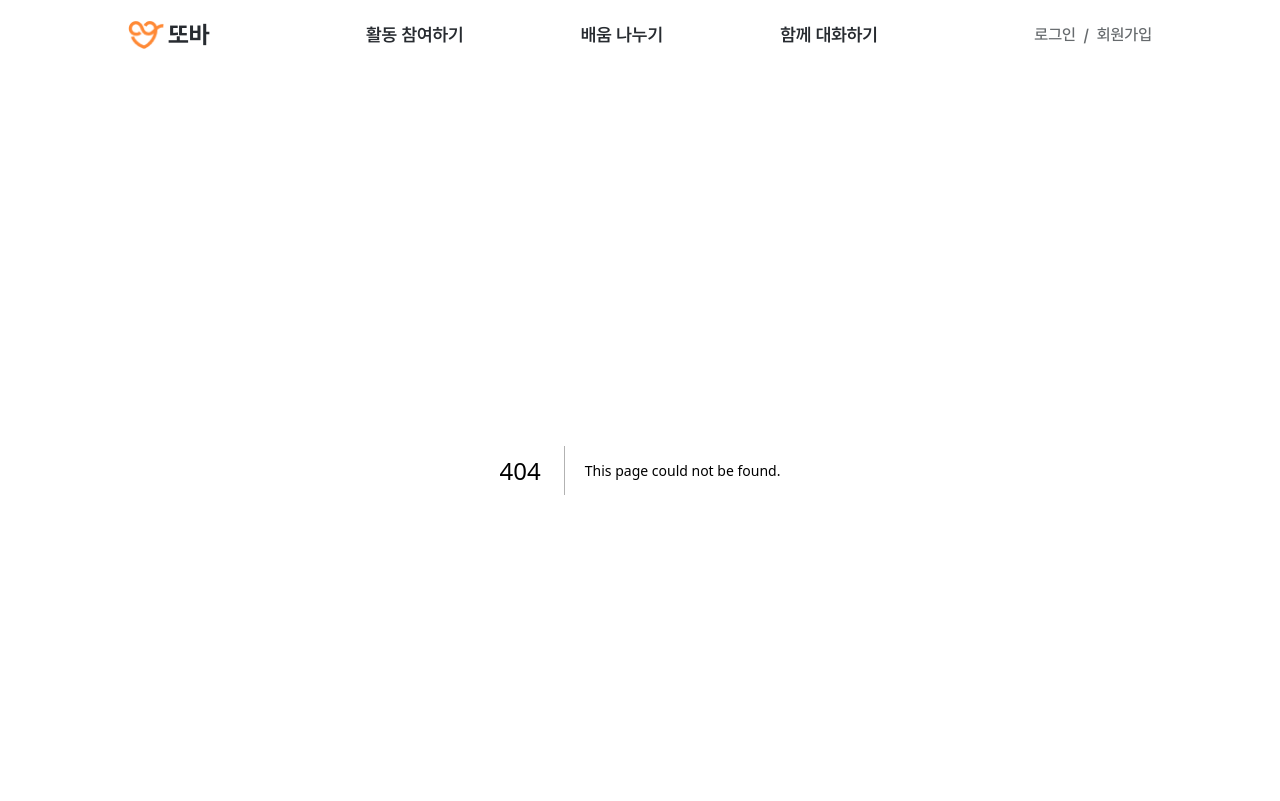
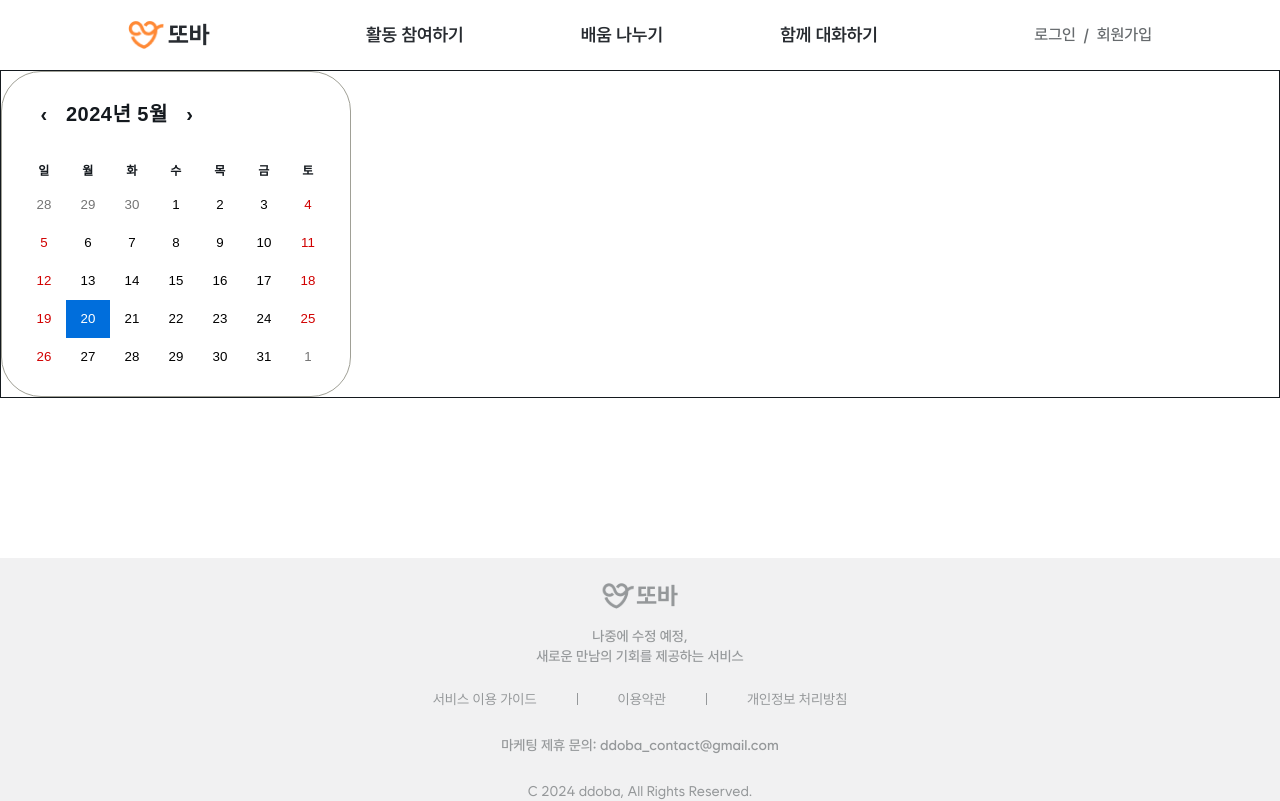
Before and after one commit to Kusitms-29th-Meetup-TeamE/Frontend, a Next.js app: page /chaemin/cal in a window 1280 px wide. Before the commit this address had no page. Shown: the top 801 px of the page. Built offline with nearby package versions, Linux system fonts and the light colour scheme; no server answers.

Commit message:
✅ Test(#98): calendar css and practice

```diff
--- /dev/null
+++ b/src/app/chaemin/cal/page.tsx
@@ -0,0 +1,53 @@
+'use client';
+
+import '@/styles/calendar.css';
+import 'react-calendar/dist/Calendar.css';
+
+import { useEffect, useMemo, useState } from 'react';
+import Calendar from 'react-calendar';
+
+import { useMyCalendar } from '@/hooks/api/useMyPage';
+import { MyCalendarListItem } from '@/types/mypage';
+
+import moment from 'moment';
+
+export default function MyCalendarTestPage() {
+  const [date, setDate] = useState(new Date());
+  //   const setCalendarDate = useSetRecoilState(selectedDate);
+
+  const month = moment(date).format('MM');
+
+  useEffect(() => {
+    // setCalendarDate(month);
+  }, [month]);
+
+  const handleDateChange = (newDate: Date) => {
+    setDate(newDate);
+  };
+
+  const { data } = useMyCalendar({
+    year: 2024,
+    month: 5,
+  });
+
+  const toMeetList: MyCalendarListItem[] = useMemo(
+    () => data?.appointments ?? [],
+    [data],
+  );
+
+  console.log('toMeetList', toMeetList);
+
+  return (
+    <div className="flex w-full border border-black">
+      <Calendar
+        formatDay={(locale, date) => moment(date).format('D')}
+        locale="ko"
+        onChange={() => handleDateChange}
+        value={date}
+        calendarType="gregory"
+        next2Label={null} // +1년 & +10년 이동 버튼 숨기기
+        prev2Label={null} // -1년 & -10년 이동 버튼 숨기기
+      />
+    </div>
+  );
+}
--- /dev/null
+++ b/src/styles/calendar.css
@@ -0,0 +1,82 @@
+.react-calendar {
+  width: 100%;
+  height: 100%;
+  /* max-width: 900px; */
+  padding: 20px;
+  border-radius: 40px;
+  border: 1px solid #a4a4a4;
+}
+
+/* 네비게이션 가운데 정렬 */
+.react-calendar__navigation {
+  justify-content: start;
+}
+
+.react-calendar__navigation {
+  font-size: 20px;
+  font-style: normal;
+  font-weight: 700;
+  line-height: 30px; /* 125% */
+  letter-spacing: 0.48px;
+  color: #14191e;
+}
+
+.react-calendar__navigation button:enabled:hover,
+.react-calendar__navigation button:enabled:focus {
+  background-color: #eee;
+  border-radius: 50px;
+}
+
+/* 년/월 상단 네비게이션 칸 크기 줄이기 */
+.react-calendar__navigation__label {
+  flex-grow: 0 !important;
+}
+
+.react-calendar__month-view__weekdays {
+  color: #14191e;
+  font-size: 18px;
+  font-style: normal;
+  font-weight: 500;
+  line-height: 30px; /* 166.667% */
+  letter-spacing: 0.36px;
+}
+
+/* 요일 밑줄 제거 */
+.react-calendar__month-view__weekdays abbr {
+  text-decoration: none;
+}
+
+.react-calendar__month-view__days__day--weekend {
+  color: black;
+}
+
+/* 일 날짜 간격 */
+.react-calendar__tile {
+  padding: 200px;
+  /* height: 166px; */
+  /* position: relative; */
+}
+
+//현재 날짜
+  .react-calendar__tile--now {
+  background: transparent;
+  color: black;
+  font-weight: bold;
+
+  /* border: 1px solid #757575; */
+  /* border-radius: 100%; */
+}
+.react-calendar__tile--now:enabled:hover,
+.react-calendar__tile--now:enabled:focus {
+  background: #e6e6e6;
+}
+
+.react-calendar__tile--active {
+  background: #c3b09e;
+  color: white;
+}
+
+.react-calendar__tile--active:enabled:hover,
+.react-calendar__tile--active:enabled:focus {
+  background: #c3b09e;
+}
```
